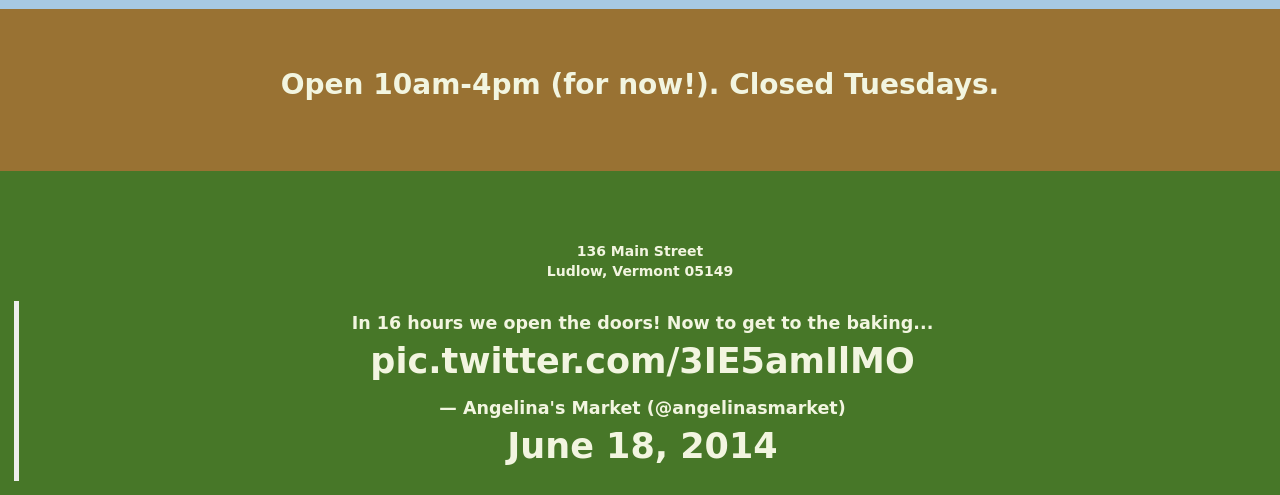
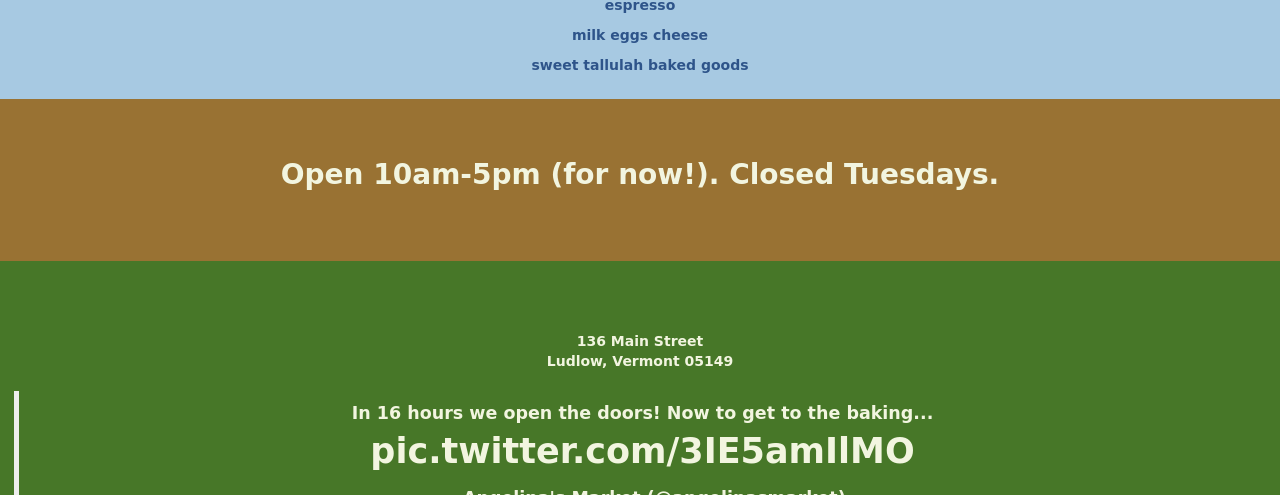
Before and after one commit to jonpugh/angelinasmarket.com, a plain HTML site: page index.html in a window 1280 px wide. Shown: the part 598-1093 px from the top of the page. Drawn offline with nearby package versions, Linux system fonts and the light colour scheme; a web font is replaced by a local one.

Commit message:
Adding some provisions & quality goods.

```diff
--- a/index.html
+++ b/index.html
@@ -40,11 +40,20 @@
       </div>
   </header>
 
-  <section id='callout'>
-    <h2>Provisions & Quality Goods</h2>
+  <section id="callout">
+  <h2>Provisions &amp; Quality Goods</h2>
+  <p>
+    espresso
+  </p>
+  <p>
+    milk eggs cheese
+  </p>
+  <p>
+    sweet tallulah baked goods
+  </p>
   </section>
   <section id='contact'>
-    <p>Open 10am-4pm (for now!).  Closed Tuesdays.</p>
+    <p>Open 10am-5pm (for now!).  Closed Tuesdays.</p>
   </section>
   <section id="social">
     <address>
```
